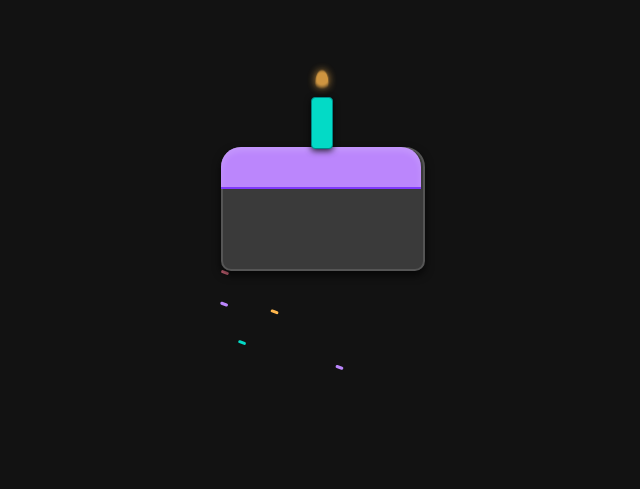
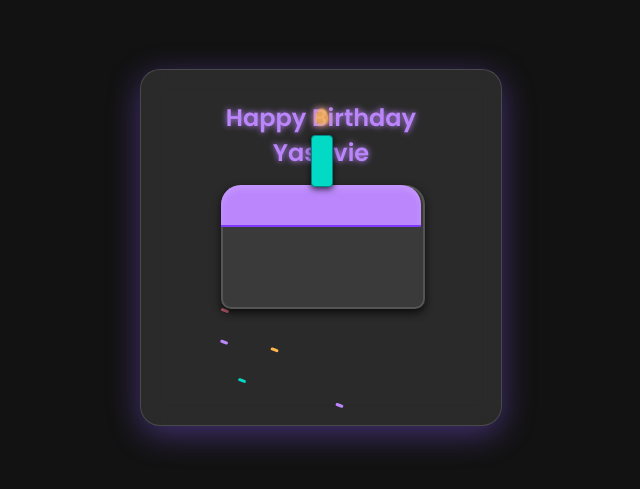
Before and after one commit to yashvieeeeee/aws-codepipeline-s3-codedeploy-linux-2.0, a plain HTML site: page index.html in a window 1280 px wide. Shown: the part 153-642 px from the top of the page, without its empty margins (319-959 px from the left). Drawn offline with Linux system fonts and the light colour scheme.

Commit message:
Update index.html

```diff
--- a/index.html
+++ b/index.html
@@ -3,8 +3,10 @@
 <head>
   <meta charset="UTF-8" />
   <meta name="viewport" content="width=device-width, initial-scale=1" />
-  <title>Dark Theme Birthday Cake</title>
+  <title>Interactive Glassmorphism Birthday Cake</title>
   <style>
+    @import url('https://fonts.googleapis.com/css2?family=Poppins:wght@600&display=swap');
+
     body {
       background: #121212;
       display: flex;
@@ -12,14 +14,52 @@
       align-items: center;
       height: 100vh;
       margin: 0;
-      font-family: 'Segoe UI', Tahoma, Geneva, Verdana, sans-serif;
+      font-family: 'Poppins', sans-serif;
       color: #eee;
+      -webkit-font-smoothing: antialiased;
+      -moz-osx-font-smoothing: grayscale;
     }
+
+    .glass-container {
+      background: rgba(255, 255, 255, 0.1);
+      border-radius: 20px;
+      padding: 30px 40px;
+      box-shadow: 0 8px 32px 0 rgba(139, 96, 255, 0.4);
+      backdrop-filter: blur(12px);
+      -webkit-backdrop-filter: blur(12px);
+      border: 1px solid rgba(255, 255, 255, 0.15);
+      text-align: center;
+      max-width: 280px;
+      transition: transform 0.3s ease;
+    }
+
+    .glass-container:hover {
+      transform: scale(1.05);
+      box-shadow: 0 12px 48px 0 rgba(139, 96, 255, 0.7);
+    }
+
+    h2 {
+      margin: 0 0 15px 0;
+      font-weight: 600;
+      font-size: 1.5rem;
+      color: #bb86fc;
+      text-shadow: 0 0 6px #bb86fc;
+      user-select: none;
+    }
+
     .cake {
       position: relative;
       width: 200px;
       height: 200px;
+      margin: 0 auto 10px;
+      cursor: pointer;
+      transition: transform 0.3s ease;
     }
+
+    .cake:hover {
+      transform: scale(1.08);
+    }
+
     /* Cake base */
     .cake-base {
       width: 200px;
@@ -56,6 +96,7 @@
       box-shadow: 0 2px 6px rgba(0,0,0,0.8);
       z-index: 3;
       border: 1.5px solid #018786;
+      transition: filter 0.3s ease;
     }
     /* Flame */
     .flame {
@@ -69,11 +110,25 @@
       animation: flicker 1s infinite alternate;
       z-index: 4;
       filter: drop-shadow(0 0 4px #ffb74d);
+      transition: filter 0.3s ease;
     }
+
+    .cake:hover .flame {
+      animation: flicker-fast 0.4s infinite alternate;
+      filter: drop-shadow(0 0 10px #ffcc33);
+    }
+
     @keyframes flicker {
       0% { transform: scale(1) translateY(0); opacity: 1; }
       100% { transform: scale(1.1) translateY(-2px); opacity: 0.8; }
     }
+
+    @keyframes flicker-fast {
+      0% { transform: scale(1) translateY(0); opacity: 1; }
+      50% { transform: scale(1.15) translateY(-3px); opacity: 0.7; }
+      100% { transform: scale(1) translateY(0); opacity: 1; }
+    }
+
     /* Sprinkles */
     .sprinkle {
       position: absolute;
@@ -91,12 +146,15 @@
   </style>
 </head>
 <body>
-  <div class="cake">
-    <div class="icing"></div>
-    <div class="cake-base"></div>
-    <div class="sprinkle"></div>
-    <div class="candle">
-      <div class="flame"></div>
+  <div class="glass-container" aria-label="Birthday Cake and Greeting">
+    <h2>Happy Birthday Yashvie</h2>
+    <div class="cake" role="img" aria-label="Birthday cake with candle">
+      <div class="icing"></div>
+      <div class="cake-base"></div>
+      <div class="sprinkle"></div>
+      <div class="candle">
+        <div class="flame"></div>
+      </div>
     </div>
   </div>
 </body>
```
